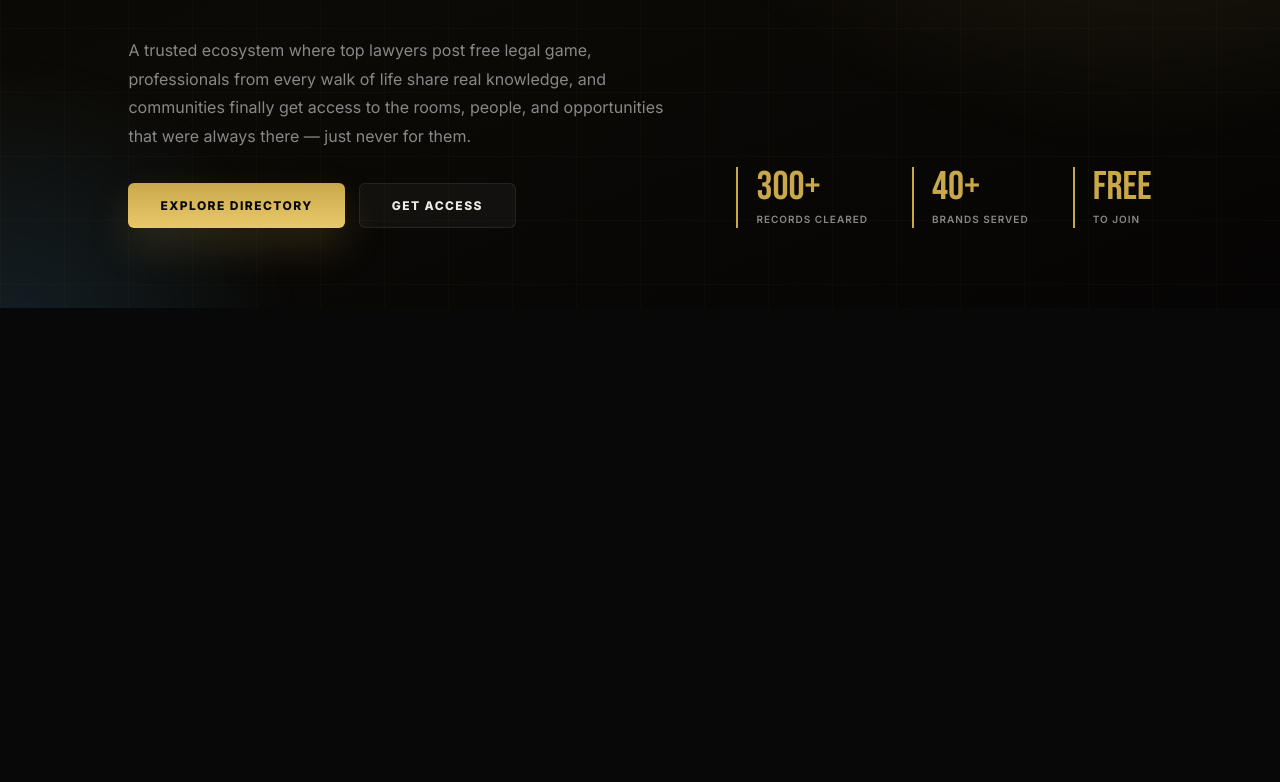
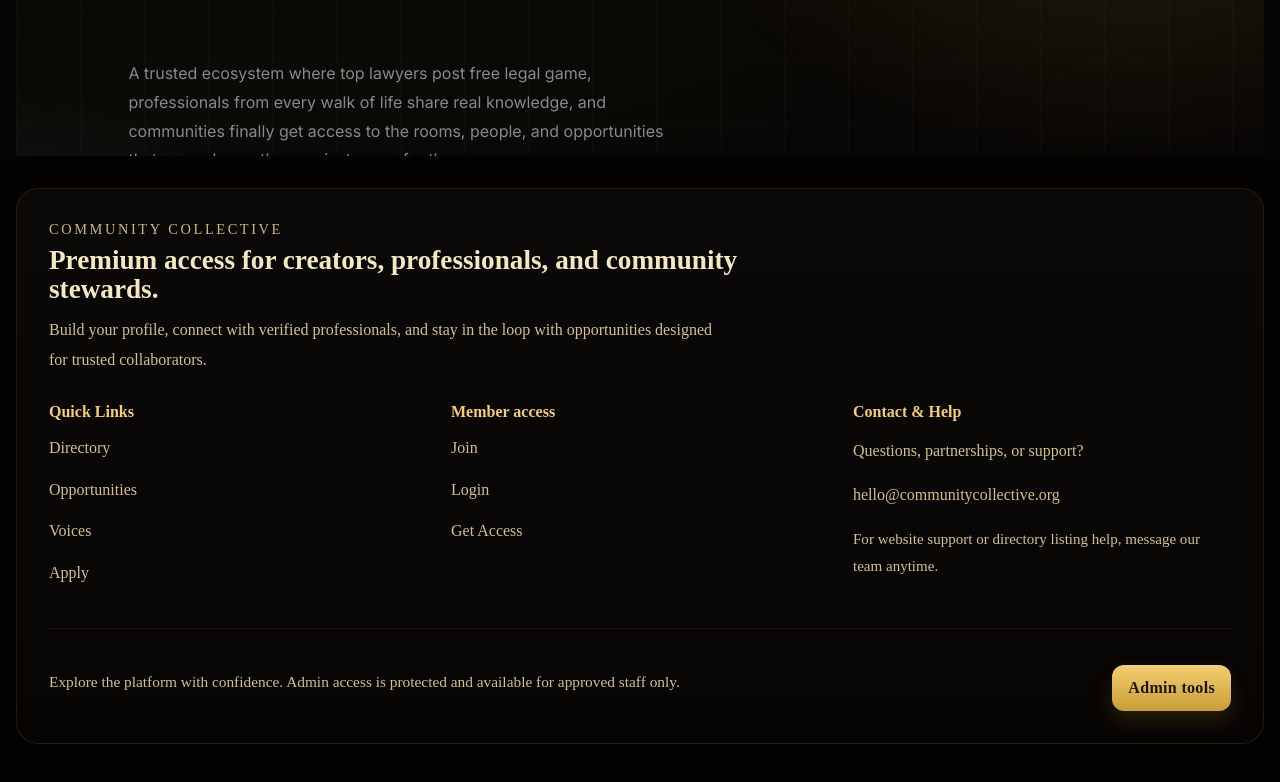
Before and after one commit to communitycollective00/community-collective, a Next.js app: page / in a window 1280 px wide. Shown: the part 570-1352 px from the top of the page. Before the commit the page ends 878 px from the top, so only its background shows below. Built offline with nearby package versions, Linux system fonts and the light colour scheme; no server answers.

Commit message:
harden platform foundation

```diff
--- a/app/components/auth-provider.tsx
+++ b/app/components/auth-provider.tsx
@@ -124,7 +124,12 @@ export function AuthProvider({ children }: { children: React.ReactNode }) {
 
     init();
 
-    const { data: { subscription } } = supabase.auth.onAuthStateChange(async (event, newSession) => {
+    // Subscribe to auth state changes. Guard the subscription in case the
+    // client library returns an unexpected shape (avoid runtime destructuring
+    // errors that crash the provider).
+    let subscription: any = null;
+    try {
+      const resp = supabase.auth.onAuthStateChange(async (event, newSession) => {
         const u = newSession?.user ?? null;
         // Set session/user immediately on change so UI updates fast
         setSession(newSession ?? null);
@@ -154,10 +159,16 @@ export function AuthProvider({ children }: { children: React.ReactNode }) {
         } catch (e) {}
       });
 
+      subscription = resp?.data?.subscription;
+    } catch (e) {
+      console.error("Failed to subscribe to auth state changes", e);
+      subscription = null;
+    }
+
     return () => {
       mounted = false;
       try {
-        subscription.unsubscribe();
+        subscription?.unsubscribe?.();
       } catch {}
     };
   }, []);
--- a/app/components/root-navbar.tsx
+++ b/app/components/root-navbar.tsx
@@ -26,11 +26,7 @@ export default function RootNavBar() {
         <Link href="/opportunities">Opportunities</Link>
         <Link href="/directory">Directory</Link>
 
-        {loading ? (
-          <Link href="/get-access" className="gold-link">
-            Get Access
-          </Link>
-        ) : isAuthed ? (
+        {isAuthed ? (
           <>
             {isAdminRole(role) && <Link href="/admin">Admin</Link>}
             <Link href="/dashboard">Dashboard</Link>
@@ -44,6 +40,13 @@ export default function RootNavBar() {
               Logout
             </button>
           </>
+        ) : loading ? (
+          <>
+            <Link href="/get-access" className="gold-link">
+              Get Access
+            </Link>
+            <Link href="/login">Login</Link>
+          </>
         ) : (
           <>
             <Link href="/get-access" className="gold-link">
--- a/app/dashboard/page.tsx
+++ b/app/dashboard/page.tsx
@@ -95,6 +95,9 @@ export default function DashboardPage() {
               ? "This is your premium hub for profile edits, posts, and community updates."
               : "Browse verified professionals, update your public details, and find the access you need."}
           </p>
+          <p className="muted" style={{ margin: "0.8rem 0 0", fontStyle: "italic" }}>
+            Dashboard is your personal member control center. Admin command center access is separate and available at /admin for approved staff.
+          </p>
           <div style={{ marginTop: "1.5rem", display: "flex", flexWrap: "wrap", gap: "0.85rem" }}>
             {isProfessional ? <Link className="gold-btn" href="/posts/create">Create post</Link> : null}
             <Link className="gold-btn" href="/profile">Edit Profile</Link>
--- a/app/globals.css
+++ b/app/globals.css
@@ -94,18 +94,122 @@ select {
 }
 
 .homepage-frame {
-  min-height: calc(100vh - 72px);
   width: 100%;
   overflow: hidden;
 }
 
 .homepage-iframe {
   width: 100%;
-  height: calc(100vh - 72px);
-  min-height: calc(100vh - 72px);
+  height: 68vh;
+  min-height: 68vh;
   border: 0;
   display: block;
   background: #080808;
+}
+
+.homepage-content {
+  display: flex;
+  flex-direction: column;
+  gap: 2rem;
+  max-width: 1280px;
+  margin: 0 auto;
+  padding: 2rem 1rem 3rem;
+}
+
+.homepage-footer {
+  border-radius: 22px;
+  padding: 2rem;
+  background: linear-gradient(180deg, rgba(12, 10, 8, 0.9), rgba(8, 6, 4, 0.85));
+  border: 1px solid rgba(200,157,53,0.14);
+  box-shadow: 0 20px 50px rgba(0,0,0,0.35);
+}
+
+.footer-brand {
+  max-width: 720px;
+  margin-bottom: 1.75rem;
+}
+
+.footer-tag {
+  margin: 0 0 0.5rem 0;
+  color: #c9b97b;
+  font-size: 0.9rem;
+  text-transform: uppercase;
+  letter-spacing: 0.18em;
+}
+
+.footer-brand h2 {
+  margin: 0 0 0.75rem 0;
+  font-size: clamp(1.7rem, 2.1vw, 2.6rem);
+  line-height: 1.05;
+  color: #f4e8c1;
+}
+
+.footer-description {
+  margin: 0;
+  color: #d3c18e;
+  max-width: 680px;
+  line-height: 1.85;
+}
+
+.footer-grid {
+  display: grid;
+  grid-template-columns: repeat(3, minmax(220px, 1fr));
+  gap: 1.5rem;
+  margin-bottom: 1.75rem;
+}
+
+.footer-section h3 {
+  margin: 0 0 0.85rem 0;
+  color: #f4cf70;
+  font-size: 1rem;
+}
+
+.footer-section p,
+.footer-section li,
+.footer-section a {
+  color: #d3c18e;
+  line-height: 1.8;
+}
+
+.footer-section ul {
+  list-style: none;
+  margin: 0;
+  padding: 0;
+}
+
+.footer-section li {
+  margin-bottom: 0.8rem;
+}
+
+.footer-section a {
+  text-decoration: none;
+}
+
+.footer-section a:hover {
+  color: #f4e8c1;
+}
+
+.footer-note {
+  margin-top: 0.75rem;
+  color: #b8ad8b;
+  font-size: 0.94rem;
+}
+
+.footer-bottom {
+  display: flex;
+  flex-wrap: wrap;
+  justify-content: space-between;
+  gap: 1rem;
+  align-items: center;
+  border-top: 1px solid rgba(200,157,53,0.12);
+  padding-top: 1.5rem;
+  color: #d3c18e;
+}
+
+.footer-bottom p {
+  margin: 0;
+  max-width: 780px;
+  font-size: 0.96rem;
 }
 
 .premium-form { display: flex; flex-direction: column; gap: 0.75rem; }
@@ -485,4 +589,7 @@ select {
   .directory-filters { grid-template-columns: 1fr; }
   .gold-btn, .gold-link, input, textarea, select { min-height: 44px; }
   .quick-links { display: grid; grid-template-columns: 1fr; }
+  .homepage-content { padding: 1rem; }
+  .footer-grid { grid-template-columns: 1fr; }
+  .footer-bottom { flex-direction: column; align-items: flex-start; }
 }
--- a/app/page.tsx
+++ b/app/page.tsx
@@ -13,7 +13,8 @@ export default function HomePage() {
   };
 
   return (
-    <main className="premium-page" style={{ paddingTop: "72px", minHeight: "100vh" }}>
+    <main className="premium-page homepage-main" style={{ paddingTop: "72px", minHeight: "100vh" }}>
+      <div className="homepage-content">
         <div className="homepage-frame">
           <iframe
             ref={iframeRef}
@@ -23,6 +24,52 @@ export default function HomePage() {
             onLoad={handleLoad}
           />
         </div>
+
+        <footer className="homepage-footer">
+          <div className="footer-brand">
+            <p className="footer-tag">Community Collective</p>
+            <h2>Premium access for creators, professionals, and community stewards.</h2>
+            <p className="footer-description">
+              Build your profile, connect with verified professionals, and stay in the loop with opportunities designed for trusted collaborators.
+            </p>
+          </div>
+
+          <div className="footer-grid">
+            <div className="footer-section">
+              <h3>Quick Links</h3>
+              <ul>
+                <li><a href="/directory">Directory</a></li>
+                <li><a href="/opportunities">Opportunities</a></li>
+                <li><a href="/voices">Voices</a></li>
+                <li><a href="/apply">Apply</a></li>
+              </ul>
+            </div>
+
+            <div className="footer-section">
+              <h3>Member access</h3>
+              <ul>
+                <li><a href="/signup">Join</a></li>
+                <li><a href="/login">Login</a></li>
+                <li><a href="/get-access">Get Access</a></li>
+              </ul>
+            </div>
+
+            <div className="footer-section">
+              <h3>Contact & Help</h3>
+              <p>Questions, partnerships, or support?</p>
+              <p>
+                <a href="mailto:hello@communitycollective.org">hello@communitycollective.org</a>
+              </p>
+              <p className="footer-note">For website support or directory listing help, message our team anytime.</p>
+            </div>
+          </div>
+
+          <div className="footer-bottom">
+            <p>Explore the platform with confidence. Admin access is protected and available for approved staff only.</p>
+            <a href="/admin" className="gold-link" style={{ marginTop: "0.75rem", display: "inline-block" }}>Admin tools</a>
+          </div>
+        </footer>
+      </div>
     </main>
   );
 }
--- a/lib/supabase.ts
+++ b/lib/supabase.ts
@@ -1,15 +1,56 @@
 import { createClient } from "@supabase/supabase-js";
 
-let client: ReturnType<typeof createClient> | null = null;
+let client: ReturnType<typeof createClient> | any | null = null;
 
+// Return a supabase client. On the server we require environment variables
+// and will throw if they are missing. In the browser, to avoid runtime
+// crashes when env is not configured (e.g., build-only preview), return a
+// lightweight no-op stub that implements the methods the app expects.
 export function getSupabaseClient() {
   if (client) return client;
 
   const supabaseUrl = process.env.NEXT_PUBLIC_SUPABASE_URL;
   const supabaseAnonKey = process.env.NEXT_PUBLIC_SUPABASE_ANON_KEY;
 
+  // If missing on the server, surface an error so server routes fail fast.
   if (!supabaseUrl || !supabaseAnonKey) {
-    throw new Error("Missing Supabase environment variables. Add NEXT_PUBLIC_SUPABASE_URL and NEXT_PUBLIC_SUPABASE_ANON_KEY.");
+    if (typeof window === "undefined") {
+      throw new Error("Missing Supabase environment variables. Add NEXT_PUBLIC_SUPABASE_URL and NEXT_PUBLIC_SUPABASE_ANON_KEY.");
+    }
+
+    // In the browser, return a safe stub to prevent UI crashes where
+    // Supabase is not configured. Methods return benign values.
+    /* eslint-disable @typescript-eslint/no-explicit-any */
+    client = {
+      auth: {
+        getSession: async () => ({ data: { session: null } }),
+        signOut: async () => ({}),
+        signInWithPassword: async () => ({ error: { message: "Supabase not configured" } }),
+        signInWithOAuth: async () => ({ error: { message: "Supabase not configured" } }),
+        signInWithOtp: async () => ({ error: { message: "Supabase not configured" } }),
+        onAuthStateChange: (_cb: any) => ({ data: { subscription: { unsubscribe: () => {} } } }),
+        getUser: async () => ({ data: { user: null } }),
+      },
+      from: (_table: string) => ({
+        select: async () => ({ data: null }),
+        maybeSingle: async () => ({ data: null }),
+        insert: async () => ({ error: null }),
+        upsert: async () => ({ error: null }),
+        update: async () => ({ error: null }),
+        delete: async () => ({ error: null }),
+        order: () => ({ limit: async () => ({ data: null }) }),
+      }),
+      storage: {
+        from: (_bucket: string) => ({
+          upload: async () => ({ error: null }),
+          getPublicUrl: (_path: string) => ({ data: { publicUrl: "" } }),
+        }),
+      },
+    } as any;
+
+    // eslint-enable @typescript-eslint/no-explicit-any
+    console.warn("Supabase not configured: returning safe stub client for browser runtime.");
+    return client;
   }
 
   client = createClient(supabaseUrl, supabaseAnonKey, {
```
Lines whose indentation alone changed are shown as unchanged.
